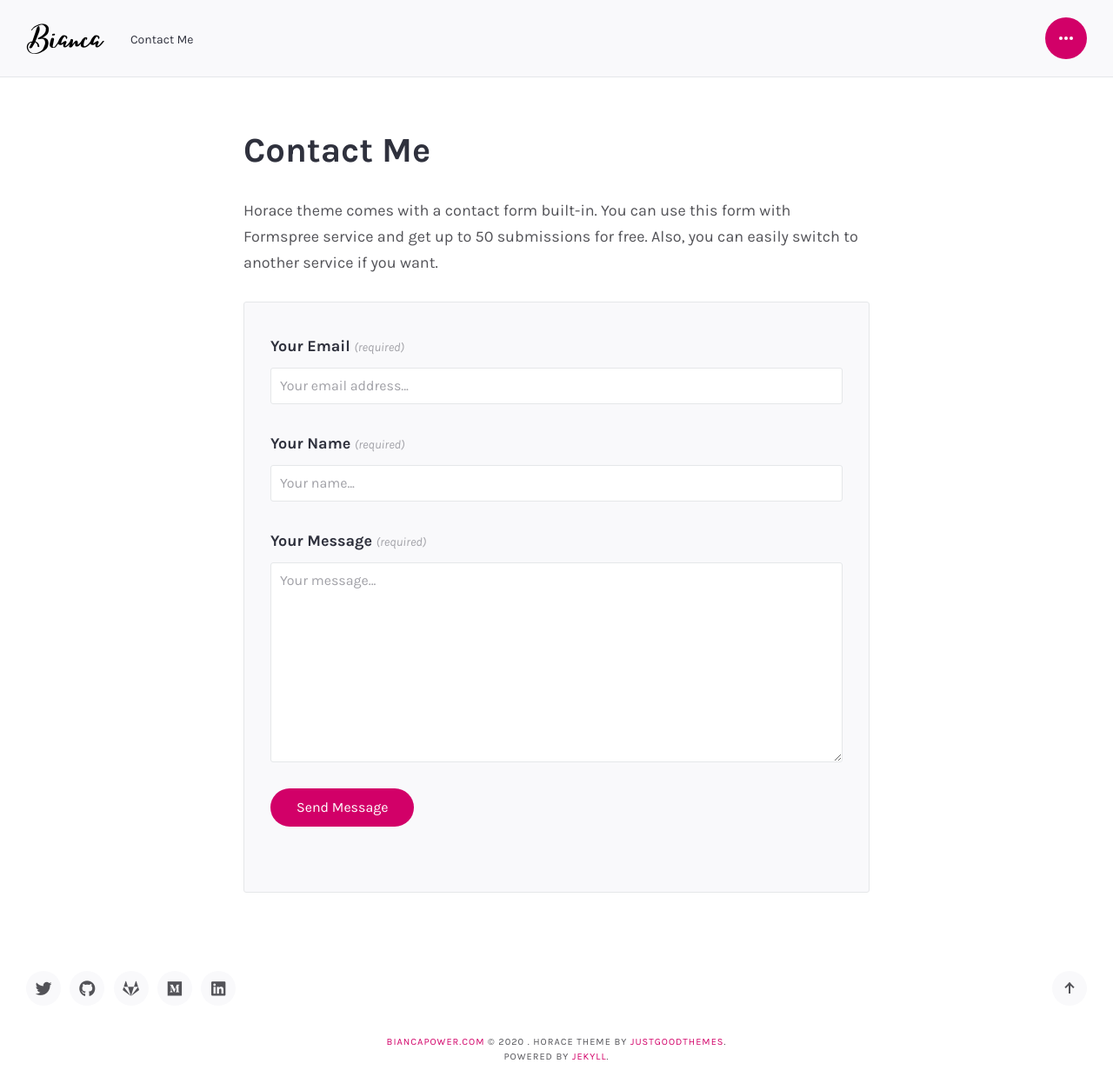
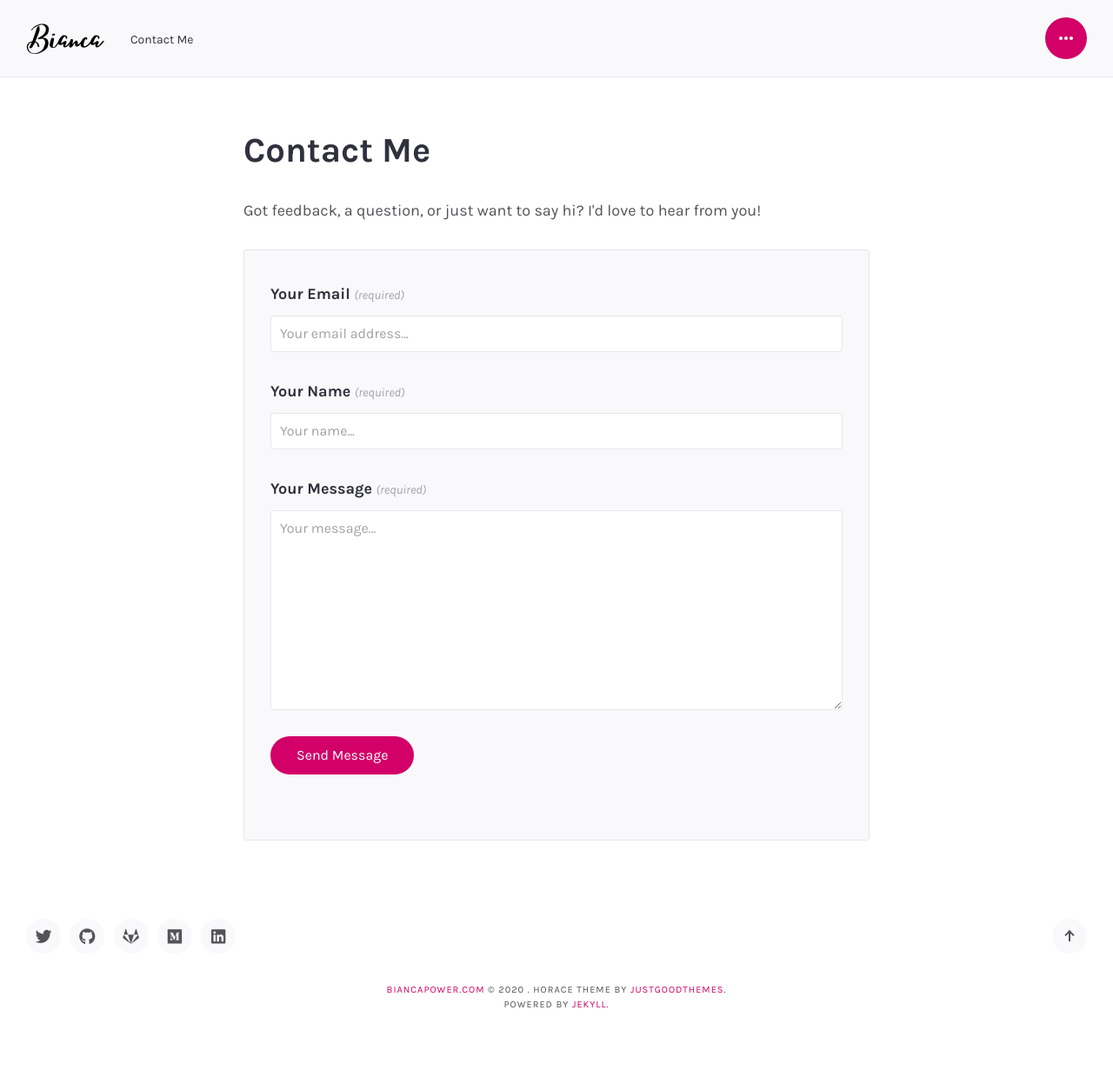
Before and after one commit to biancapower/biancapower.com, a Jekyll site: the page built from contact.html, in a window 1280 px wide. Shown: the whole page at 87% size. Built offline with Jekyll 4.4.1, drawn with Linux system fonts in a browser that asks for light colours; some web fonts are replaced; after the commit the page ends 1194 px from its top, so only the background shows below that.

Commit message:
change contact form details

```diff
--- a/_config.yml
+++ b/_config.yml
@@ -23,9 +23,9 @@ author:
   bio: "Bianca is a Web Development Bootcamp Educator at Coder Academy, Sydney - helping career changers make the move into tech. Bianca's current obsessions include git, GitLab, and vim."
 
 # Contact form setings
-email: youremail@email.com
-contact_page_description: "Horace theme comes with a contact form built-in. You can use this form with Formspree service and get up to 50 submissions for free. Also, you can easily switch to another service if you want."
-thankyou_page_description: "Your message has been successfully sent. We will contact you very soon!"
+email: bianca@biancapower.com
+contact_page_description: "Got feedback, a question, or just want to say hi? I'd love to hear from you!"
+thankyou_page_description: "Your message has been successfully sent. I'll get back to you soon!"
 
 # Social links
 twitter: '20by31'
```
Also changed, not shown: 4 other files.
